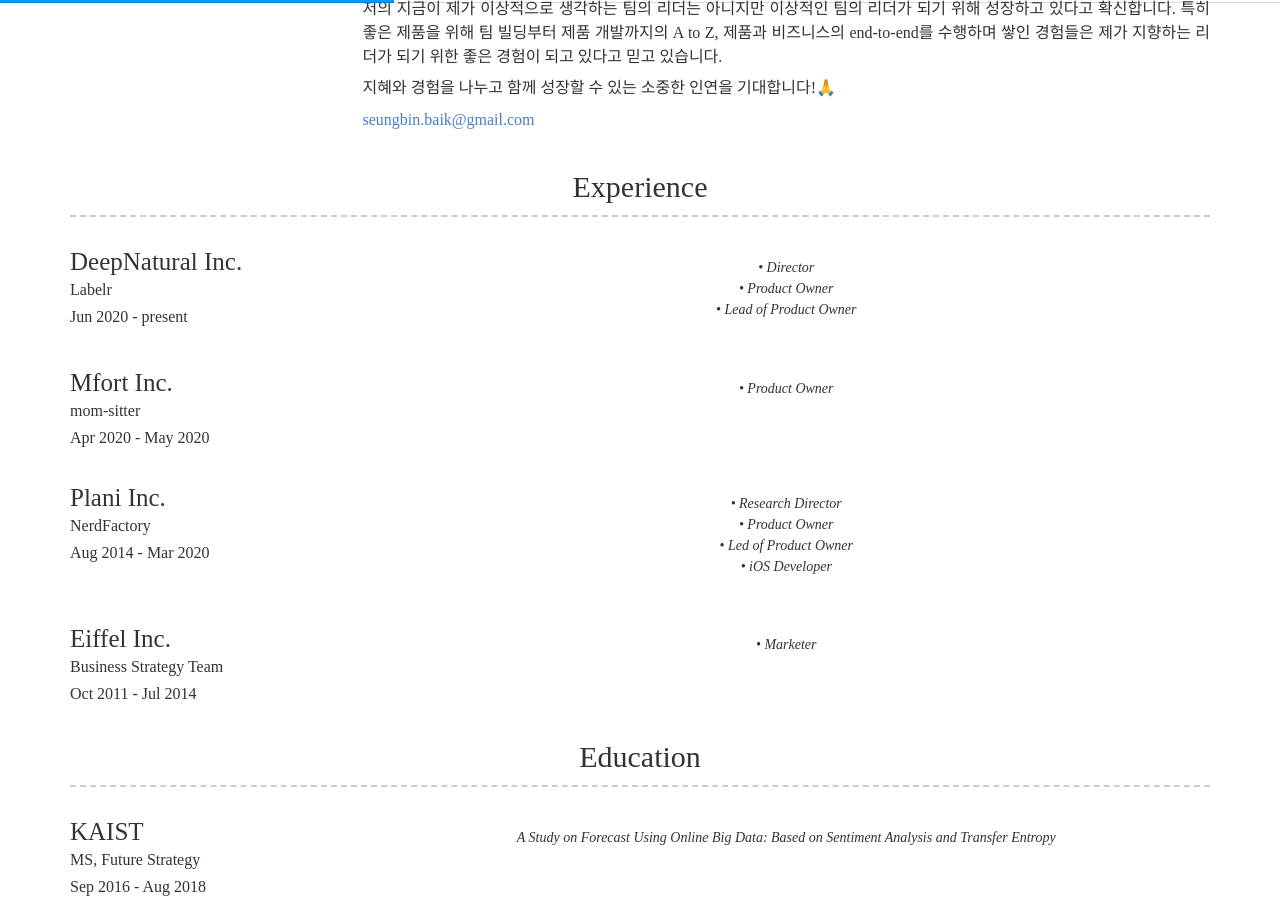
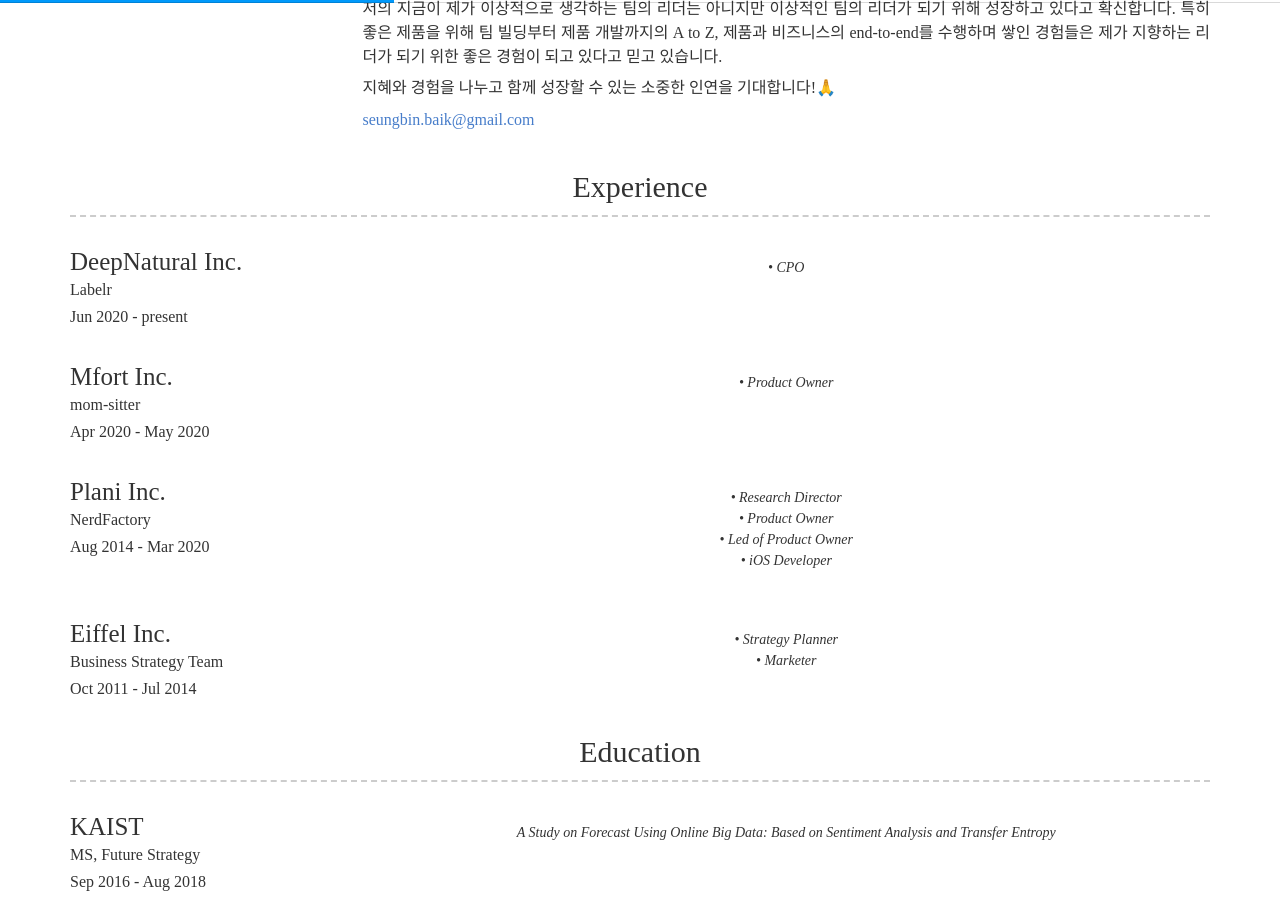
Before and after one commit to SeungbinBaik/SeungbinBaik.github.io, a Jekyll site: the page built from index.md, in a window 1280 px wide and 900 px high, scrolled down 568 px. Built offline with Jekyll 4.4.1, drawn with Linux system fonts in a browser that asks for light colours; nearby versions of some CDN libraries; some web fonts are replaced.

Commit message:
fix position & update status

```diff
--- a/_config.yml
+++ b/_config.yml
@@ -83,7 +83,7 @@
           # Short overview of the project (optional)
         # description: | # this will include new lines to allow paragraphs
         quote: >
-          &#8226; Director<br>&#8226; Product Owner<br>&#8226; Lead of Product Owner
+          &#8226; CPO
       - layout: left
         title: Mfort Inc.
         sub_title: mom-sitter
@@ -102,7 +102,8 @@
         sub_title: Business Strategy Team
         caption: Oct 2011 - Jul 2014
         quote: >
-          &#8226; Marketer<br>
+          &#8226; Strategy Planner<br>
+          &#8226; Marketer
 
   - title: Education
     layout: list
```
Also changed, not shown: 1 other file.
